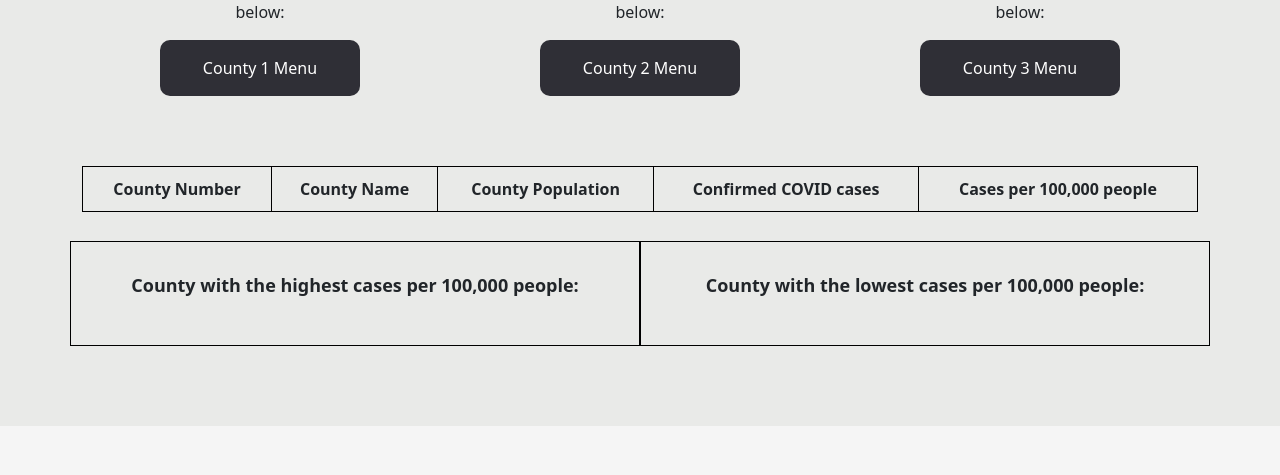
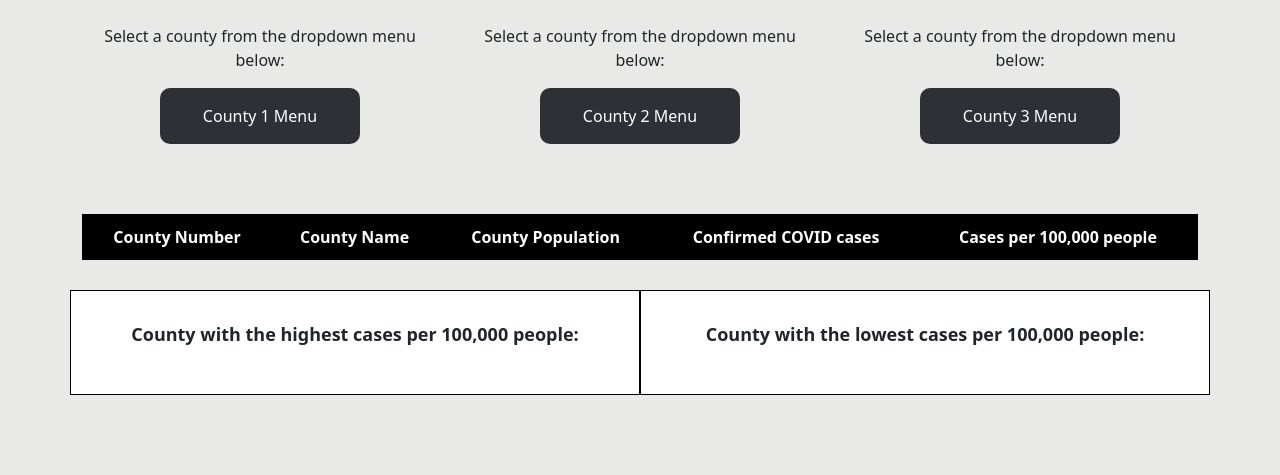
Before and after one commit to michaeldavitt/COMP30680_Vaccine_Dashboard, a plain HTML site: page dashboard.html in a window 1280 px wide. Shown: the part 729-1204 px from the top of the page. Before the commit the page ends 1155 px from the top, so only its background shows below. Drawn offline with nearby package versions, Linux system fonts and the light colour scheme; no server answers.

Commit message:
misc style changes

```diff
--- a/dashboard.html
+++ b/dashboard.html
@@ -31,6 +31,7 @@
             </div>
             <p>Week <span id="week_tracker">-1</span></p>
             <div id="Total_Vaccinated" class="table_wrapper"></div>
+            <h2>Total Vaccinations by age range</h2>
             <div id="button_wrapper">
                 <button type="button" onclick=weekly_info({get_data:false,cum_perc:true,user_week:-1})>Cumulative</button>
                 <button type="button" onclick=weekly_info({get_data:false,cum_perc:false,user_week:-1})>Percentage</button>
--- a/styles.css
+++ b/styles.css
@@ -4,6 +4,10 @@ body {
 
 .table_wrapper {
   overflow: auto;
+}
+
+header {
+  text-align: center;
 }
 
 table {
@@ -16,9 +20,18 @@ td, th {
     box-shadow: 2px rgba(0,0,0,0.2);
 }
 
+tr {
+  background-color: white;
+}
+
+tr:first-child{
+  background-color: black;
+  color: white;
+}
+
 section, div {
   padding: 10px 0;
-  text-align: center;
+  /* text-align: center; */
 }
 
 div {
@@ -41,6 +54,10 @@ header {
 .county-section {
   padding: 30px;
   background-color: #e9eae8;
+}
+
+.county-section div {
+  text-align: center;
 }
 
 h1 {
@@ -98,4 +115,6 @@ h1 {
     padding: 30px;
     font-size: large;
     font-weight: bold;
+    background-color: white;
+    text-align: center;
   }
```
